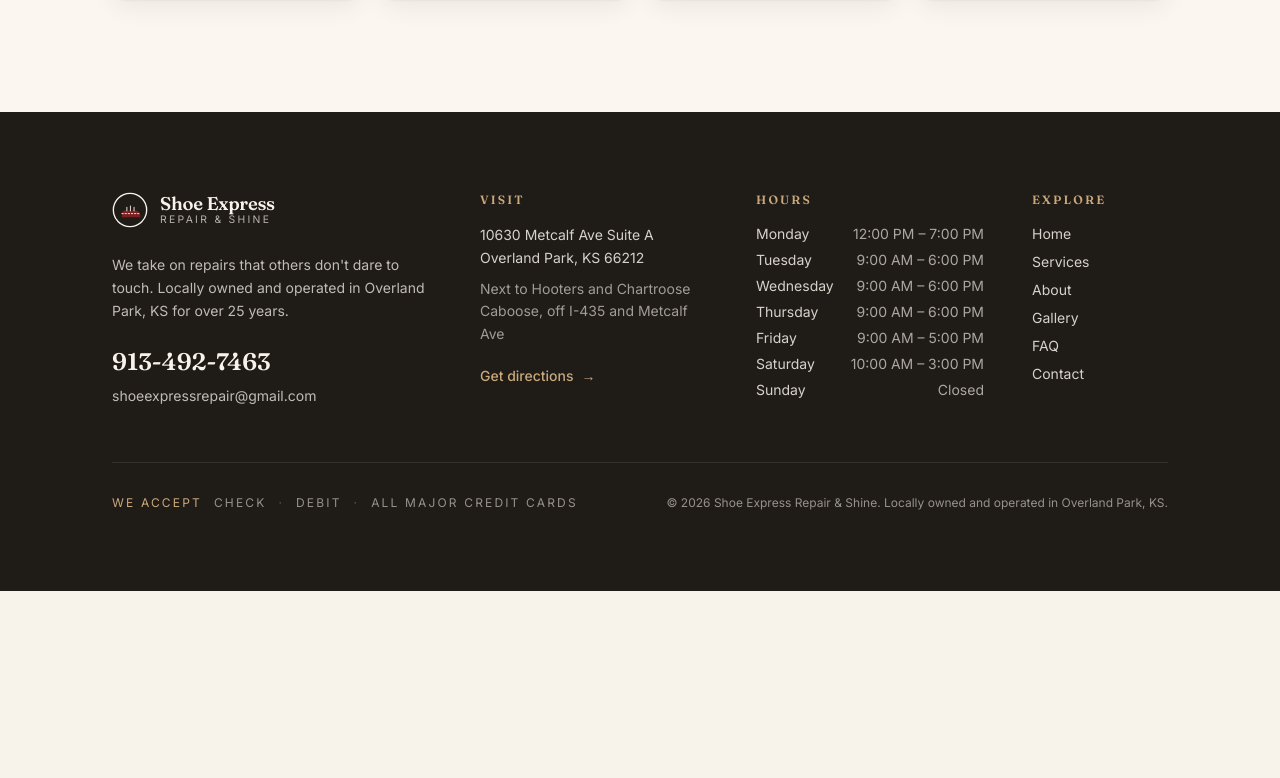
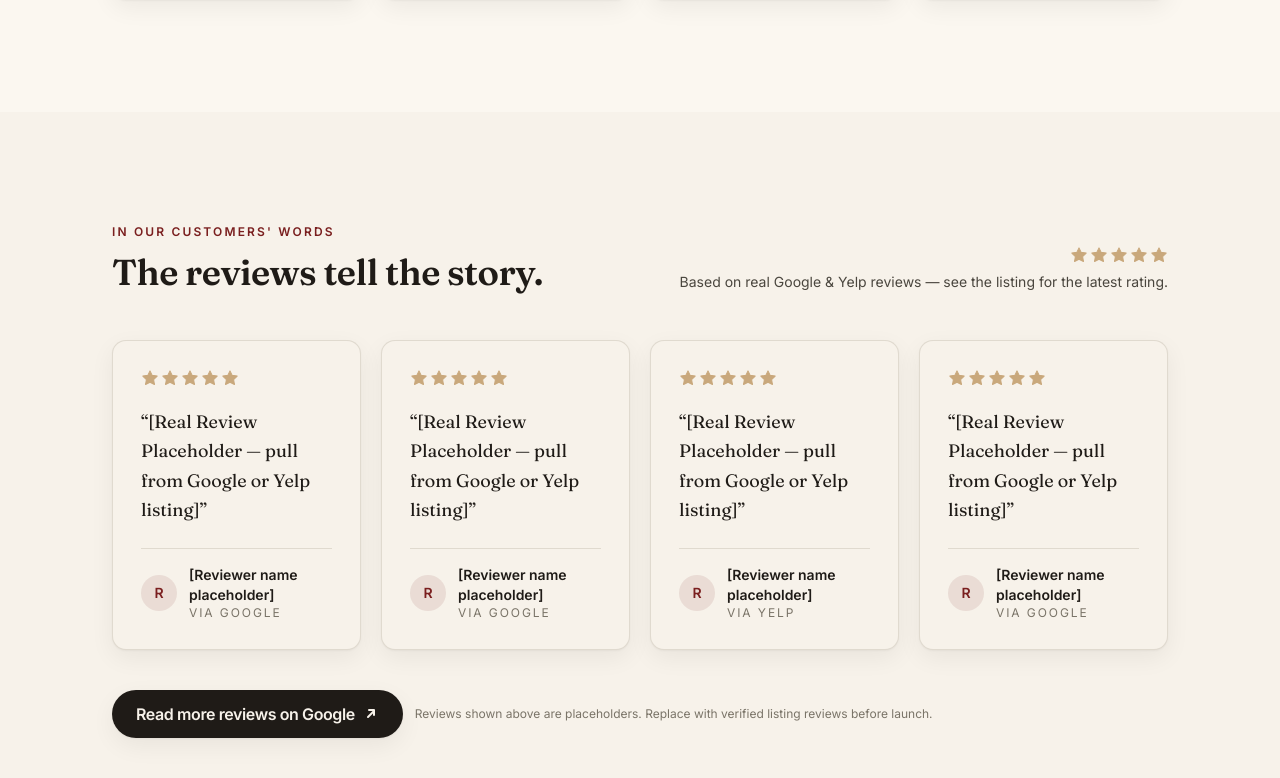
Before and after one commit to jordan-umpierre/shoe-express-repair, a React (Vite) app: page / in a window 1280 px wide. Shown: the part 3342-4120 px from the top of the page. Before the commit the page ends 3933 px from the top, so only its background shows below. Built offline with nearby package versions, Linux system fonts and the light colour scheme.

Commit message:
feat: add Home testimonials section with reusable ReviewCard, Stars component, and aggregate rating header

```diff
--- /dev/null
+++ b/src/components/ReviewCard.tsx
@@ -0,0 +1,95 @@
+import clsx from 'clsx';
+import type { Review } from '@/config/reviews';
+
+interface ReviewCardProps {
+  review: Review;
+  className?: string;
+}
+
+export function ReviewCard({ review, className }: ReviewCardProps) {
+  return (
+    <article
+      className={clsx(
+        'flex h-full flex-col rounded-card border border-warmgray-200/70 bg-cream p-7 shadow-soft',
+        className,
+      )}
+      aria-label={`Review from ${review.reviewer} on ${review.source}`}
+    >
+      <Stars rating={review.rating} />
+      <blockquote className="mt-5 flex-1">
+        <p className="font-display text-lg leading-relaxed text-charcoal">
+          “{review.body}”
+        </p>
+      </blockquote>
+      <footer className="mt-6 flex items-center gap-3 border-t border-warmgray-200/70 pt-4">
+        <span className="flex h-9 w-9 items-center justify-center rounded-full bg-burgundy/10 text-burgundy text-sm font-semibold">
+          {initialOf(review.reviewer)}
+        </span>
+        <div className="flex-1">
+          <p className="text-sm font-semibold text-charcoal">
+            {review.reviewer}
+          </p>
+          <p className="text-xs uppercase tracking-[0.16em] text-warmgray-500">
+            via {review.source}
+          </p>
+        </div>
+      </footer>
+    </article>
+  );
+}
+
+export function Stars({
+  rating,
+  className,
+}: {
+  rating: number;
+  className?: string;
+}) {
+  const safe = Math.max(0, Math.min(5, rating));
+  return (
+    <span
+      role="img"
+      aria-label={`${safe} out of 5 stars`}
+      className={clsx('flex items-center gap-0.5', className)}
+    >
+      {[0, 1, 2, 3, 4].map((i) => {
+        const filled = i + 1 <= Math.floor(safe);
+        const half = !filled && i + 0.5 <= safe;
+        return (
+          <Star
+            key={i}
+            kind={filled ? 'filled' : half ? 'half' : 'empty'}
+          />
+        );
+      })}
+    </span>
+  );
+}
+
+function Star({ kind }: { kind: 'filled' | 'half' | 'empty' }) {
+  const id = `s-${kind}-${Math.random().toString(36).slice(2, 7)}`;
+  return (
+    <svg width="18" height="18" viewBox="0 0 24 24" fill="none" aria-hidden="true">
+      {kind === 'half' && (
+        <defs>
+          <linearGradient id={id}>
+            <stop offset="50%" stopColor="#C9A87C" />
+            <stop offset="50%" stopColor="transparent" />
+          </linearGradient>
+        </defs>
+      )}
+      <path
+        d="M12 2.5l2.95 6 6.62.96-4.78 4.66 1.13 6.58L12 17.7l-5.92 3.0 1.13-6.58L2.43 9.46 9.05 8.5 12 2.5z"
+        fill={kind === 'filled' ? '#C9A87C' : kind === 'half' ? `url(#${id})` : 'none'}
+        stroke="#C9A87C"
+        strokeWidth="1.4"
+        strokeLinejoin="round"
+      />
+    </svg>
+  );
+}
+
+function initialOf(name: string): string {
+  const stripped = name.replace(/[^A-Za-z]/g, '');
+  return (stripped[0] ?? '?').toUpperCase();
+}
--- /dev/null
+++ b/src/config/reviews.ts
@@ -0,0 +1,42 @@
+export type ReviewSource = 'Google' | 'Yelp';
+
+export interface Review {
+  id: string;
+  rating: number;
+  body: string;
+  reviewer: string;
+  source: ReviewSource;
+}
+
+// Placeholders only — replace each entry with a real verified review
+// pulled from the Google or Yelp business listing. Do not fabricate.
+export const reviews: Review[] = [
+  {
+    id: 'review-1',
+    rating: 5,
+    body: '[Real Review Placeholder — pull from Google or Yelp listing]',
+    reviewer: '[Reviewer name placeholder]',
+    source: 'Google',
+  },
+  {
+    id: 'review-2',
+    rating: 5,
+    body: '[Real Review Placeholder — pull from Google or Yelp listing]',
+    reviewer: '[Reviewer name placeholder]',
+    source: 'Google',
+  },
+  {
+    id: 'review-3',
+    rating: 5,
+    body: '[Real Review Placeholder — pull from Google or Yelp listing]',
+    reviewer: '[Reviewer name placeholder]',
+    source: 'Yelp',
+  },
+  {
+    id: 'review-4',
+    rating: 5,
+    body: '[Real Review Placeholder — pull from Google or Yelp listing]',
+    reviewer: '[Reviewer name placeholder]',
+    source: 'Google',
+  },
+];
--- a/src/pages/Home.tsx
+++ b/src/pages/Home.tsx
@@ -1,7 +1,9 @@
 import { businessInfo } from '@/config/businessInfo';
 import { FadeIn } from '@/components/FadeIn';
 import { ServiceCard } from '@/components/ServiceCard';
+import { ReviewCard, Stars } from '@/components/ReviewCard';
 import { homeServices } from '@/config/services';
+import { reviews } from '@/config/reviews';
 import { FLOATING_CALL_ANCHOR_ATTR } from '@/layout/FloatingCallButton';
 
 export default function Home() {
@@ -12,6 +14,7 @@ export default function Home() {
       <HardLuggageCallout />
       <ProductsCallout />
       <WhyChooseUs />
+      <Testimonials />
     </>
   );
 }
@@ -136,6 +139,87 @@ function ProductsCallout() {
         </FadeIn>
       </div>
     </section>
+  );
+}
+
+function Testimonials() {
+  return (
+    <section
+      className="section bg-cream"
+      aria-labelledby="testimonials-heading"
+    >
+      <div className="container-prose">
+        <FadeIn>
+          <div className="flex flex-col gap-6 sm:flex-row sm:items-end sm:justify-between">
+            <div>
+              <p className="eyebrow">In our customers' words</p>
+              <h2
+                id="testimonials-heading"
+                className="mt-3 max-w-2xl font-display text-3xl font-semibold leading-tight text-charcoal sm:text-4xl"
+              >
+                The reviews tell the story.
+              </h2>
+            </div>
+            <div className="flex flex-col items-start gap-2 sm:items-end">
+              <Stars rating={5} />
+              <p className="text-sm text-warmgray-700">
+                Based on real Google &amp; Yelp reviews — see the listing for
+                the latest rating.
+              </p>
+            </div>
+          </div>
+        </FadeIn>
+
+        <ul
+          className="mt-12 grid gap-5 md:grid-cols-2 lg:grid-cols-4"
+          role="list"
+        >
+          {reviews.map((review, idx) => (
+            <li key={review.id}>
+              <FadeIn delay={idx * 0.05} className="h-full">
+                <ReviewCard review={review} />
+              </FadeIn>
+            </li>
+          ))}
+        </ul>
+
+        <FadeIn delay={0.1}>
+          <div className="mt-10 flex flex-wrap items-center gap-3">
+            <a
+              href={businessInfo.social?.google ?? '#'}
+              target="_blank"
+              rel="noreferrer noopener"
+              className="btn-secondary"
+            >
+              Read more reviews on Google
+              <ExternalArrow className="h-4 w-4" />
+            </a>
+            <p className="text-xs text-warmgray-500">
+              Reviews shown above are placeholders. Replace with verified
+              listing reviews before launch.
+            </p>
+          </div>
+        </FadeIn>
+      </div>
+    </section>
+  );
+}
+
+function ExternalArrow({ className }: { className?: string }) {
+  return (
+    <svg
+      className={className}
+      viewBox="0 0 16 16"
+      fill="none"
+      stroke="currentColor"
+      strokeWidth="2"
+      strokeLinecap="round"
+      strokeLinejoin="round"
+      aria-hidden="true"
+    >
+      <path d="M5 11l6-6" />
+      <path d="M6 4h5v5" />
+    </svg>
   );
 }
 
```
